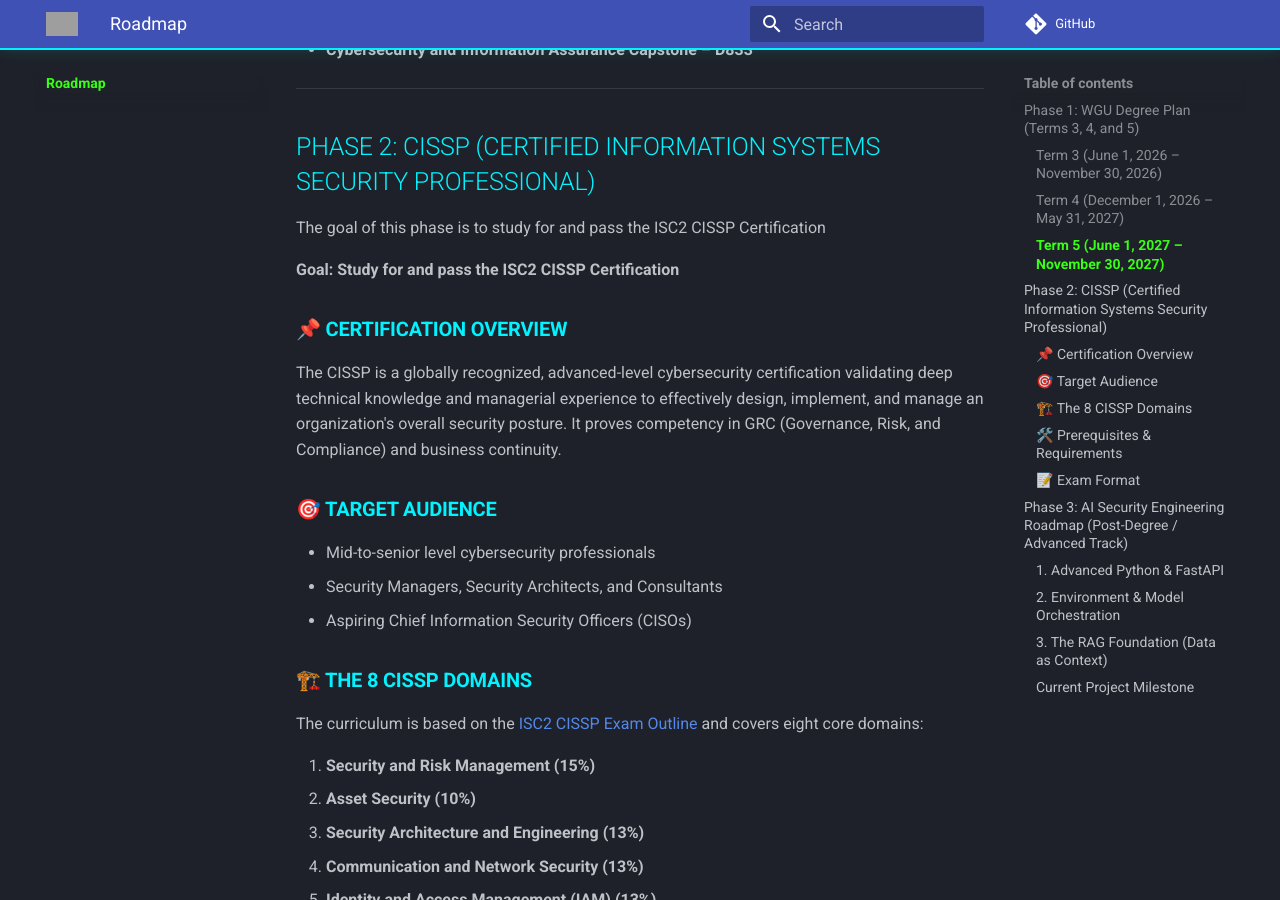
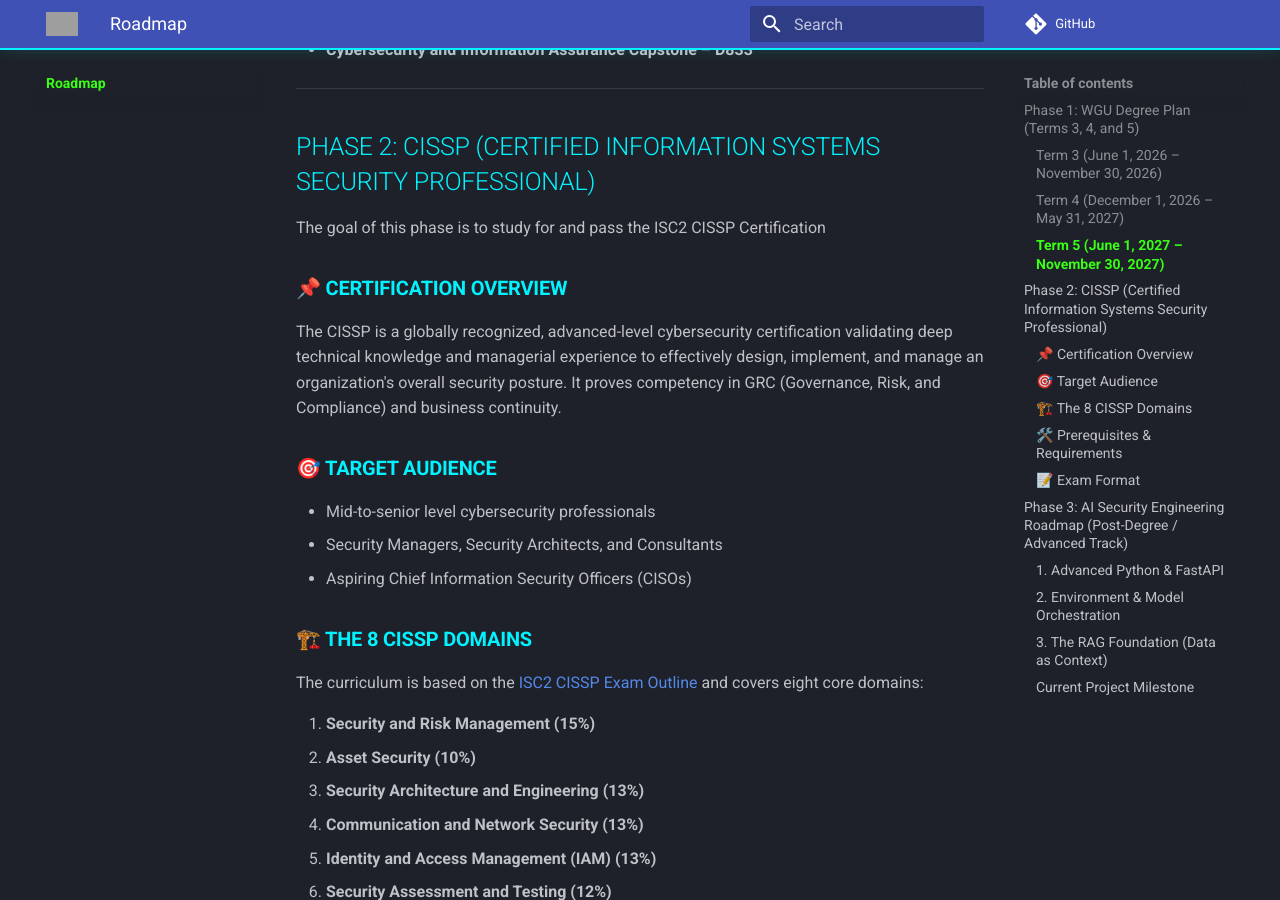
Before and after one commit to RootCauseSystems/website, an MkDocs documentation site: the page built from docs/roadmap.md, in a window 1280 px wide and 900 px high, scrolled down 875 px. Built offline with MkDocs 1.6.1 and Material for MkDocs 9.7.7, drawn with Linux system fonts in a browser that asks for light colours; comment, search, counter and statistics services are not loaded; grey boxes are pictures that could not be loaded.

Commit message:
Fixed formatting issue.

```diff
--- a/docs/roadmap.md
+++ b/docs/roadmap.md
@@ -25,8 +25,6 @@
 ## Phase 2: CISSP (Certified Information Systems Security Professional)
 
 The goal of this phase is to study for and pass the ISC2 CISSP Certification
-
-**Goal:** **Study for and pass the ISC2 CISSP Certification**
 
 ### **📌 Certification Overview**
 The CISSP is a globally recognized, advanced-level cybersecurity certification validating deep technical knowledge and managerial experience to effectively design, implement, and manage an organization's overall security posture. It proves competency in GRC (Governance, Risk, and Compliance) and business continuity.
```
